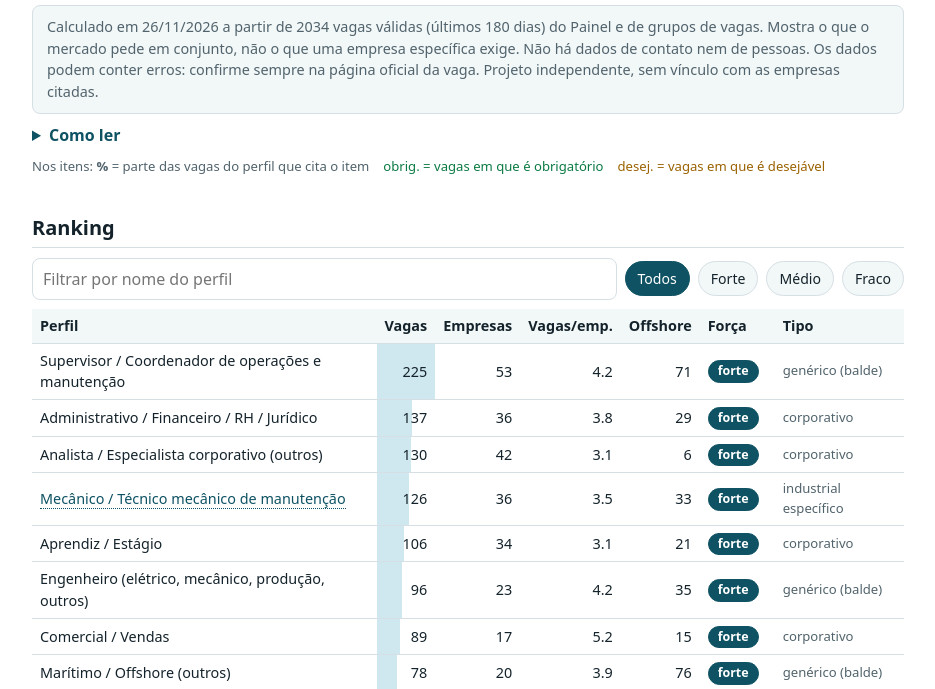
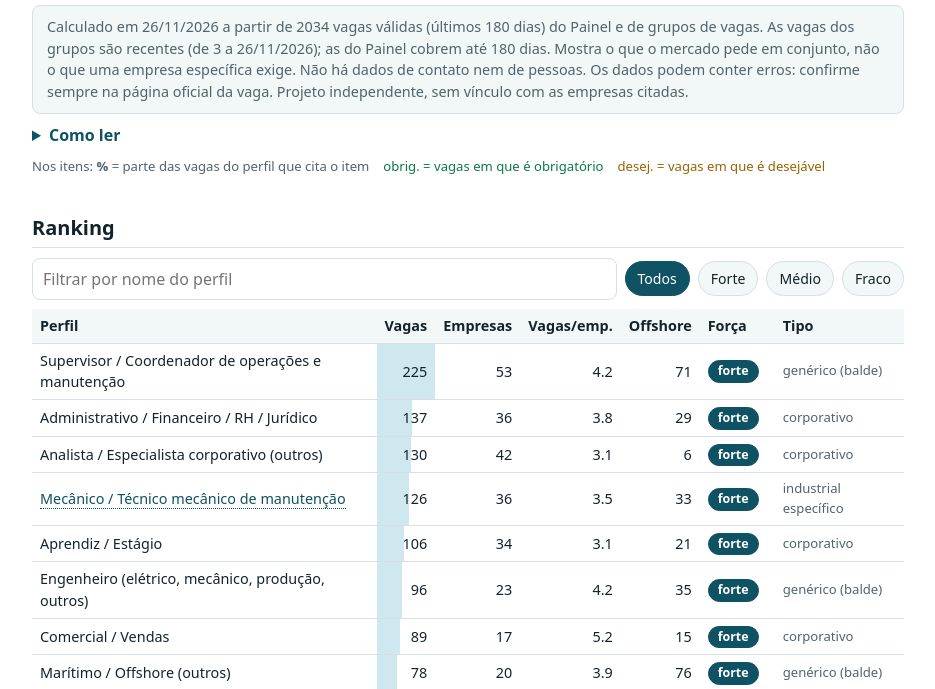
Before and after one commit to projetoindustrial/vagas, a plain HTML site: page perfis/index.html in a window 1280 px wide. Shown: the part 109-798 px from the top of the page, without its empty margins (172-1107 px from the left). Drawn offline with Linux system fonts and the light colour scheme.

Commit message:
Perfis: nota sobre o periodo das vagas dos grupos

```diff
--- a/perfis/index.html
+++ b/perfis/index.html
@@ -36,7 +36,7 @@ li.chip .pc{color:var(--mut);font-size:.78rem}li.chip i{font-style:normal;font-s
 <main>
 <p class="topo"><a href="../">← Painel de Vagas</a></p>
 <h1>Perfis de mercado</h1>
-<p class="aviso">Calculado em 26/11/2026 a partir de 2034 vagas válidas (últimos 180 dias) do Painel e de grupos de vagas. Mostra o que o mercado pede em conjunto, não o que uma empresa específica exige. Não há dados de contato nem de pessoas. Os dados podem conter erros: confirme sempre na página oficial da vaga. Projeto independente, sem vínculo com as empresas citadas.</p>
+<p class="aviso">Calculado em 26/11/2026 a partir de 2034 vagas válidas (últimos 180 dias) do Painel e de grupos de vagas. As vagas dos grupos são recentes (de 3 a 26/11/2026); as do Painel cobrem até 180 dias. Mostra o que o mercado pede em conjunto, não o que uma empresa específica exige. Não há dados de contato nem de pessoas. Os dados podem conter erros: confirme sempre na página oficial da vaga. Projeto independente, sem vínculo com as empresas citadas.</p>
 <details class="como"><summary>Como ler</summary>
 <p>Uma vaga vale por 180 dias. Cada requisito tem três estados: obrigatório (peso 1,0), desejável (peso 0,5) e sem distinção (sem peso). Os percentuais mostram a parte das vagas do perfil que cita o item. Perfis em que uma empresa concentra 50% ou mais das vagas perdem um nível de força. Os perfis genéricos e corporativos entram no ranking, mas não têm ficha.</p>
 <p>Seções marcadas como “dado raso” vêm de poucas vagas que informam aquele item (menos de 25%); leia com cautela.</p></details>
@@ -53,6 +53,7 @@ li.chip .pc{color:var(--mut);font-size:.78rem}li.chip i{font-style:normal;font-s
 <footer><b>Limites desta leitura</b><ul>
 <li>É um retrato de um momento (26/11/2026). Não há série histórica, faixa salarial, regime de contratação nem taxa de preenchimento.</li>
 <li>As fontes são o Painel e grupos de vagas, que podem dar mais peso a prestadoras de serviço e a contratos de curto prazo.</li>
+<li>As vagas dos grupos de vagas são de poucas semanas, o que pesa na força de vários perfis: a “força” de hoje pode mudar quando houver mais meses de histórico.</li>
 <li>Em vários perfis poucas vagas informam formação, ferramentas ou idiomas; por isso o aviso “dado raso”.</li></ul></footer>
 </main>
 <script>
```
